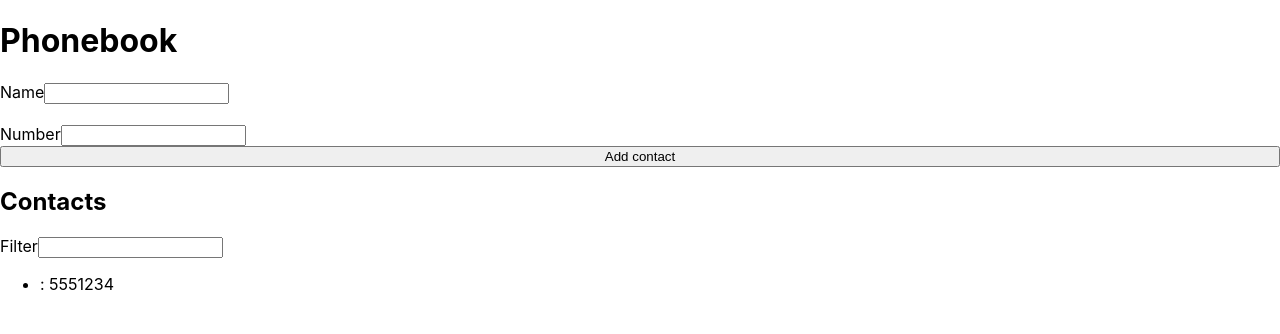
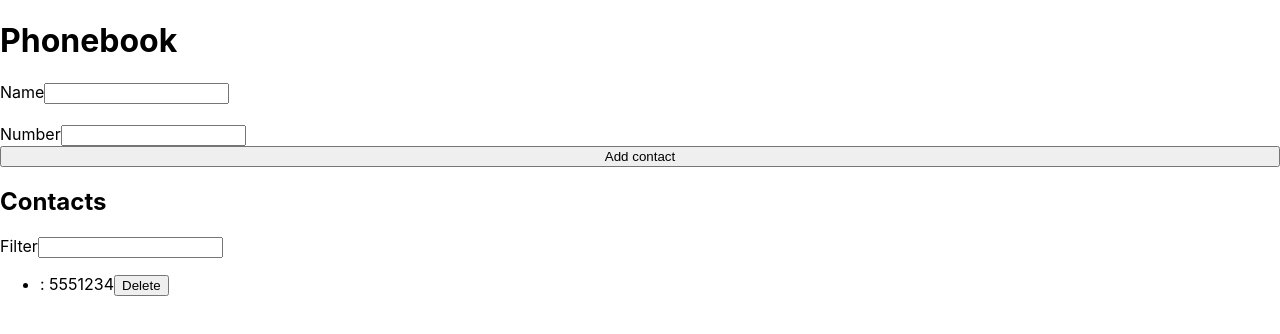
Before and after one commit to Andrii0207/goit-university-react-hw-02-phonebook, a React (Create React App) app: page / in a window 1280 px wide. Both pictures are taken after typing "5551234" into the empty fields and a click on the button "Add contact". Shown: the top 334 px of the page. Built offline with nearby package versions, Linux system fonts and the light colour scheme.

Commit message:
add delete & check dublicate contacts

```diff
--- a/src/components/App.jsx
+++ b/src/components/App.jsx
@@ -12,20 +12,33 @@ export class App extends Component {
   };
 
   addContact = ({ name, number }) => {
+    const { contacts } = this.state;
+
     const newContact = {
       id: nanoid(),
       name,
       number,
     };
 
-    this.setState(prevState => ({
-      contacts: [newContact, ...prevState.contacts],
-    }));
+    contacts.find(
+      item =>
+        item.name.toLowerCase().trim() === newContact.name.toLowerCase().trim()
+    )
+      ? alert('You already have that name')
+      : this.setState(prevState => ({
+          contacts: [newContact, ...prevState.contacts],
+        }));
   };
 
   handlerFilter = e => {
     const { value } = e.currentTarget;
     this.setState({ filter: value });
+  };
+
+  deleteContact = id => {
+    this.setState(prevState => ({
+      contacts: prevState.contacts.filter(item => item.id !== id),
+    }));
   };
 
   render() {
@@ -44,7 +57,10 @@ export class App extends Component {
         <Filter value={this.state.filter} onChange={this.handlerFilter} />
         <>
           {this.state.contacts.length !== 0 ? (
-            <ContactList contacts={filteredContacts} />
+            <ContactList
+              contacts={filteredContacts}
+              onDelete={this.deleteContact}
+            />
           ) : (
             <Notificalion />
           )}
--- a/src/components/ContactList/ContactList.jsx
+++ b/src/components/ContactList/ContactList.jsx
@@ -1,9 +1,12 @@
-export default function ContactList({ contacts }) {
+export default function ContactList({ contacts, onDelete }) {
   return (
     <ul>
       {contacts.map(({ id, name, number }) => (
         <li key={id}>
           {name}: {number}
+          <button type="button" onClick={() => onDelete(id)}>
+            Delete
+          </button>
         </li>
       ))}
     </ul>
```
